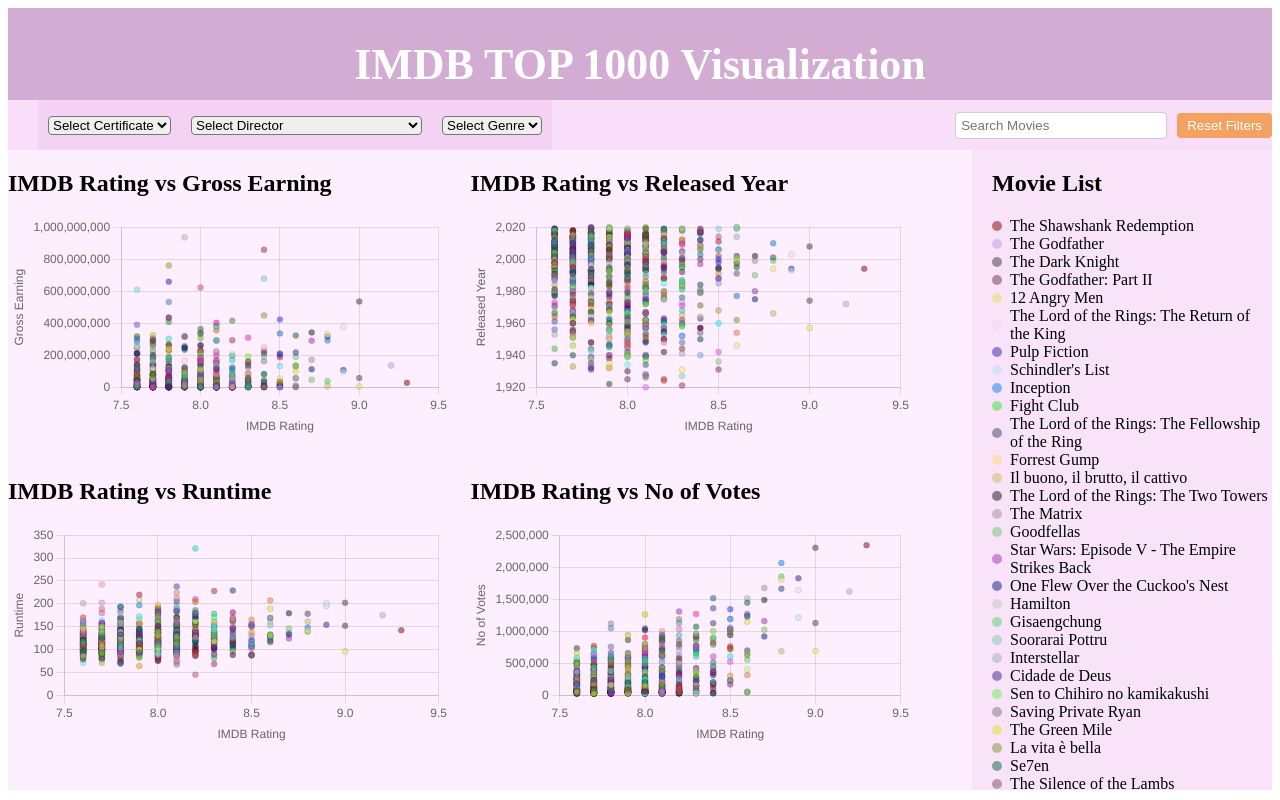
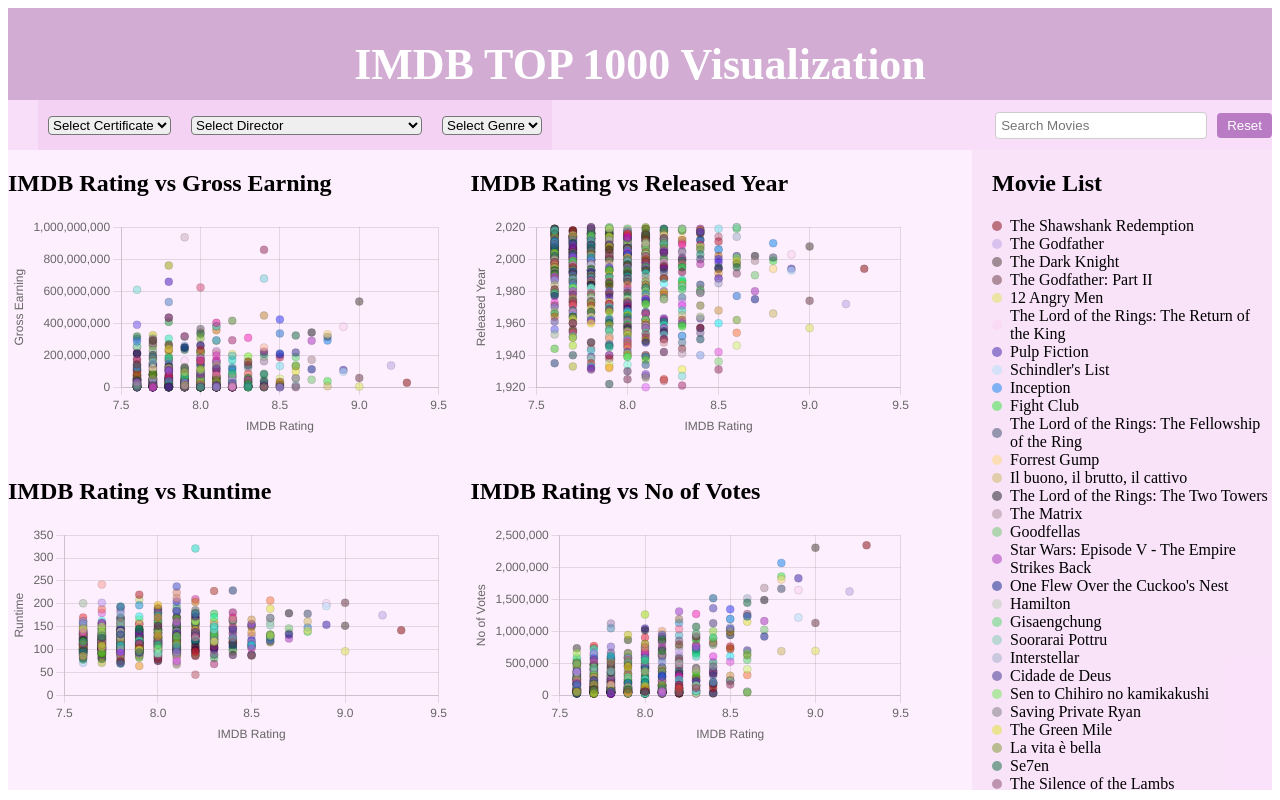
Before and after one commit to jyt555/24fall_VIS, a Vue app: page / in a window 1280 px wide. Built offline with nearby package versions, Linux system fonts and the light colour scheme.

Commit message:
鼠标悬浮movieList时其他数据点变白色

```diff
--- a/src/App.vue
+++ b/src/App.vue
@@ -19,7 +19,7 @@
         />
 
         <!-- 重置按钮 -->
-        <button @click="resetFilters">Reset Filters</button>
+        <button @click="resetFilters" class="resetBtn">Reset</button>
       </div>
       <div class="main-content">
         <div class="charts">
@@ -210,6 +210,20 @@ export default {
   width: 200px;
 }
 
+.resetBtn {
+  background-color: #b87bc4;
+  color: white;
+  border: none;
+  border-radius: 4px;
+  cursor: pointer;
+}
+.resetBtn:hover {
+  background-color: #9a4ea8;
+}
+.resetBtn:active {
+  background-color: #7c278d;
+}
+
 .main-content {
   display: flex;
   flex-direction: row;
--- a/src/components/MovieList.vue
+++ b/src/components/MovieList.vue
@@ -2,8 +2,15 @@
 <template>
   <div class="movie-list">
     <h2>Movie List</h2>
-    <div v-for="movie in movies" :key="movie.Series_Title" class="movie-item">
-      <div class="movie-content" :class="{ highlighted: movie.Series_Title === highlightMovie }">
+    <div v-for="movie in movies"
+        :key="movie.Series_Title"
+        class="movie-item"
+        @mouseenter="chooseMovie(movie.Series_Title)"
+        @mouseout="chooseMovie('')"
+        >
+      <div class="movie-content"
+          :class="{ highlighted: movie.Series_Title === (highlightMovie || chosenMovie) }"
+          >
         <span :style="{ backgroundColor: movie.color }" class="color-indicator"></span>
         <span>{{ movie.Series_Title }}</span>
       </div>
@@ -20,6 +27,9 @@ export default {
     EventBus.on('highlightMovie',(movieTitle) => {
       this.highlightMovie = movieTitle;
       // console.log('MovieList:' + this.highlightMovie); // 调试输出
+      setTimeout(() => {
+        this.highlightMovie = '';
+      }, 1000);
     });
   },
   beforeUnmount() {
@@ -27,8 +37,15 @@ export default {
   },
   data() {
     return {
-      highlightMovie: ''
+      highlightMovie: '', // highlightMovie为鼠标悬停数据点上时在MovieList上高亮的电影
+      chosenMovie: '', // chosenMovie为鼠标悬停MovieList上时选中的电影
     };
+  },
+  methods: {
+    chooseMovie(movieTitle) {
+      this.chosenMovie = movieTitle;
+      EventBus.emit('chooseMovie', movieTitle);
+    },
   },
 };
 </script>
--- a/src/components/ScatterChart.vue
+++ b/src/components/ScatterChart.vue
@@ -24,6 +24,7 @@ export default {
   data() {
     return {
       highlightMovie: '',
+      chooseMovie: '',
     };
   },
   computed: {
@@ -37,9 +38,22 @@ export default {
       const backgroundColors = this.movies.map(movie => {
         const color = this.getColorByMovieName(movie.Series_Title);
         // console.log(`Color for ${movie.Series_Title}: ${color}`); // 调试输出
+        if (this.chooseMovie !== '') {
+          if (this.chooseMovie !== movie.Series_Title) {
+            return 'rgba(255,255,255,0.5)';
+          }
+        }
         return color;
       });
-      // const backgroundColors = "#ffccff";
+      // const backgroundColors = "#66ccff";
+      const PointRadius = this.movies.map(movie => {
+        if (this.chooseMovie !== '') {
+          if (this.chooseMovie !== movie.Series_Title)
+            return 4;
+          return 7;
+        }
+        return 4;
+      });
 
       const data = {
         datasets: [
@@ -59,8 +73,8 @@ export default {
               movie: movie // tag:movie
             };
           }).filter(item => item !== null), // 过滤掉 null 值
-          pointRadius: 3,
-          hoverRadius: 5,
+          pointRadius: PointRadius,
+          hoverRadius: 7,
         }]
       };
       return data;
@@ -70,13 +84,25 @@ export default {
         responsive: true,
         plugins: {
           legend: {
-            display: false
+            display: false,
           },
           tooltip: {
             enabled: true,
+            // enabled: false, // test1:failed
             mode: 'index',
             intersect: true, // 仅在鼠标位置与元素相交时应用
             backgroundColor:'rgba(100,0,100,0.8)',
+            // external: (tooltipModel, tooltipItem) => { // test1:failed
+            //   if (tooltipModel.opacity === 0) {
+            //     this.highlightMovie = '';
+            //     this.emitHighlightMovie('');
+            //   } else if (tooltipModel.body) {
+            //     const title = tooltipItem.raw.movie.Series_Title;
+            //     this.highlightMovie = title;
+            //     this.emitHighlightMovie(title);
+            //     console.log('ScatterChart:' + this.highlightMovie); // 调试输出
+            //   }
+            // },
             callbacks: {
               title:(tooltipItems) => {
                 let title = '';
@@ -141,14 +167,8 @@ export default {
             //   this.highlightMovie = '';
             //   this.emitHighlightMovie('');
             // }
+          },
 
-            // external: (tooltipModel) => {
-            //   if (tooltipModel.opacity === 0) {
-            //     this.highlightMovie = '';
-            //     this.emitHighlightMovie('');
-            //   }
-            // }
-          },
         },
         scales: {
           x: {
@@ -167,7 +187,7 @@ export default {
       };
       console.log(options); // 调试输出
       return options;
-    }
+    },
   },
   methods: {
     getYValue(movie) {
@@ -197,7 +217,13 @@ export default {
     emitHighlightMovie(movieTitle) { // 触发 highlightMovie 事件
       EventBus.emit('highlightMovie', movieTitle);
     },
-  }
+  },
+  created() {
+    EventBus.on('chooseMovie', (movieTitle) => {
+      this.chooseMovie = movieTitle;
+      console.log('ScatterChart:choose ', movieTitle); // 调试输出
+    });
+  },
 };
 </script>
 
```
